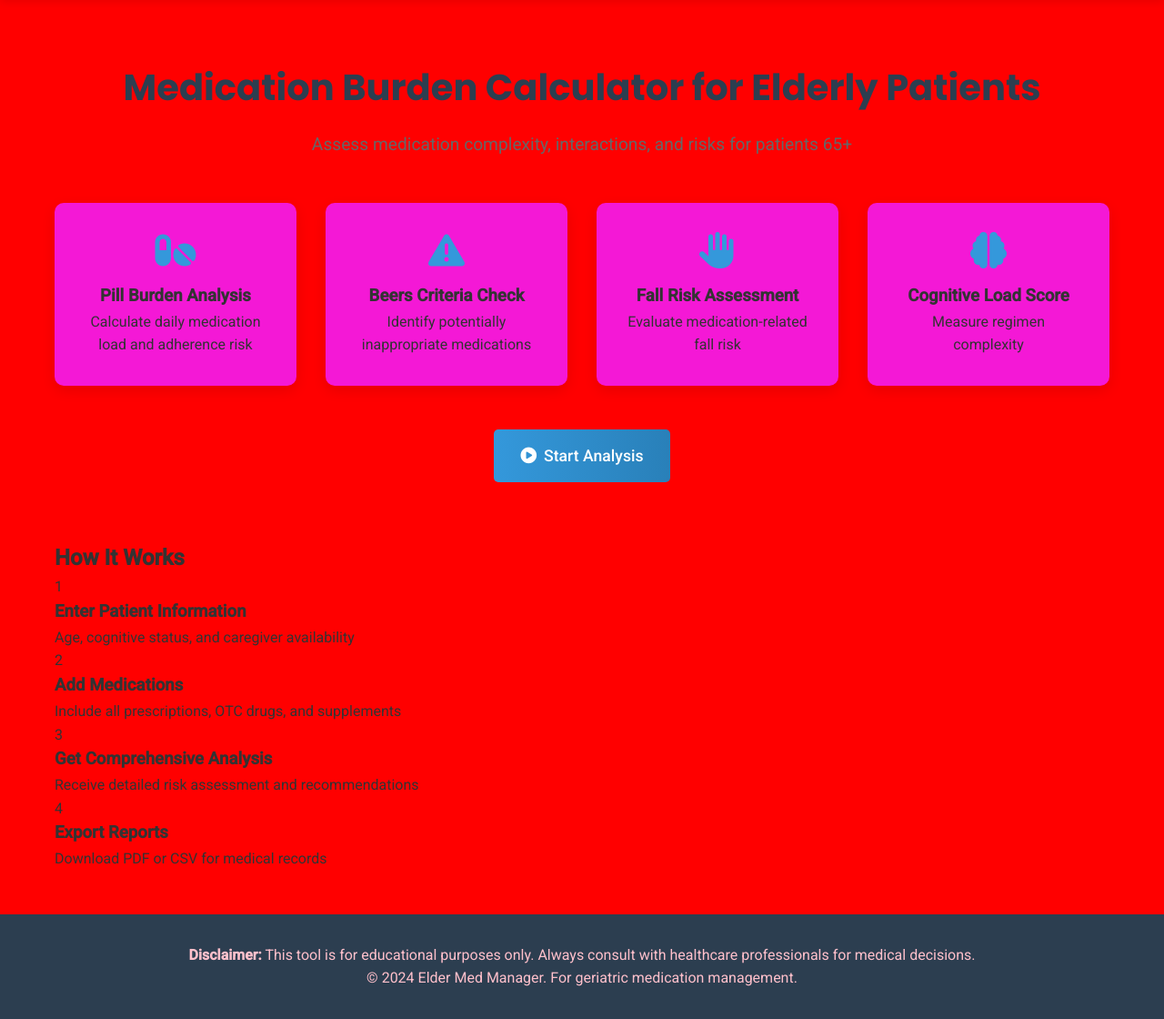
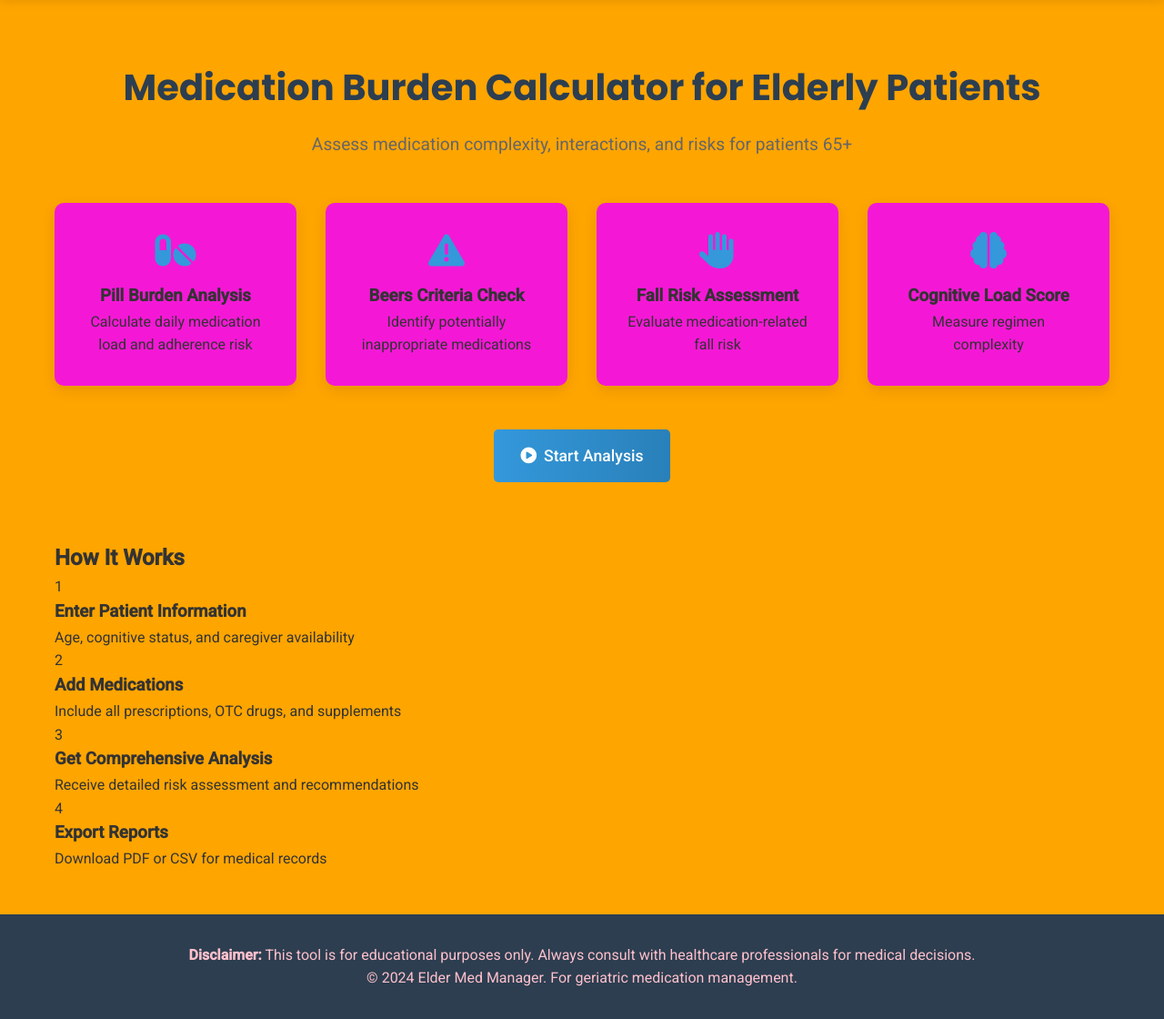
Before and after one commit to orionpoyet/Elderly-Medication-Burden-Calculator, a Flask app: page / in a window 1280 px wide. Shown: the part 96-1216 px from the top of the page at 91% size. Run offline with Flask 3, Linux system fonts and the light colour scheme.

Commit message:
Update CSS

```diff
--- a/static/css/style.css
+++ b/static/css/style.css
@@ -9,7 +9,7 @@ body {
     font-family: 'Roboto', sans-serif;
     line-height: 1.6;
     color: #333;
-    background: red;
+    background: orange;
     min-height: 100vh;
 }
 
```
